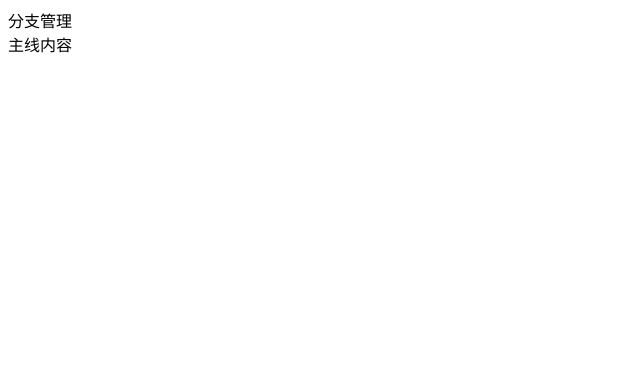
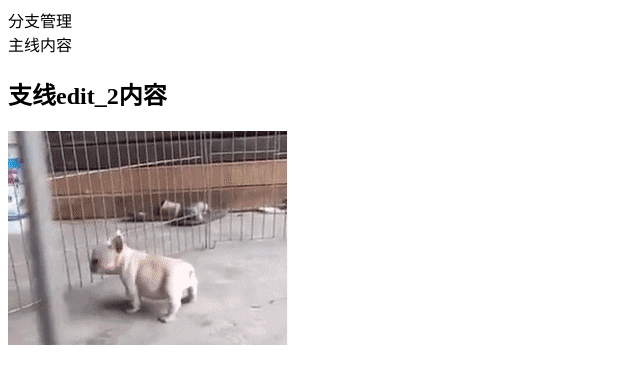
Before and after one commit to silianH/Branch-test, a plain HTML site: page index.html in a window 1280 px wide. Shown: the whole page, without its empty margins (0-640 px from the left). Drawn offline with Linux system fonts and the light colour scheme.

Commit message:
添加并更新支线edit_1内容

```diff
--- a/index.html
+++ b/index.html
@@ -12,7 +12,10 @@
   <div>
     <header>分支管理</header>
     <div>主线内容</div>
-
+    <div>
+      <h2>支线edit_2内容</h2>
+      <img src="./la_dog.gif" alt="">
+    </div>
   </div>
 </body>
 
```
Also changed, not shown: la_dog.gif (added).
